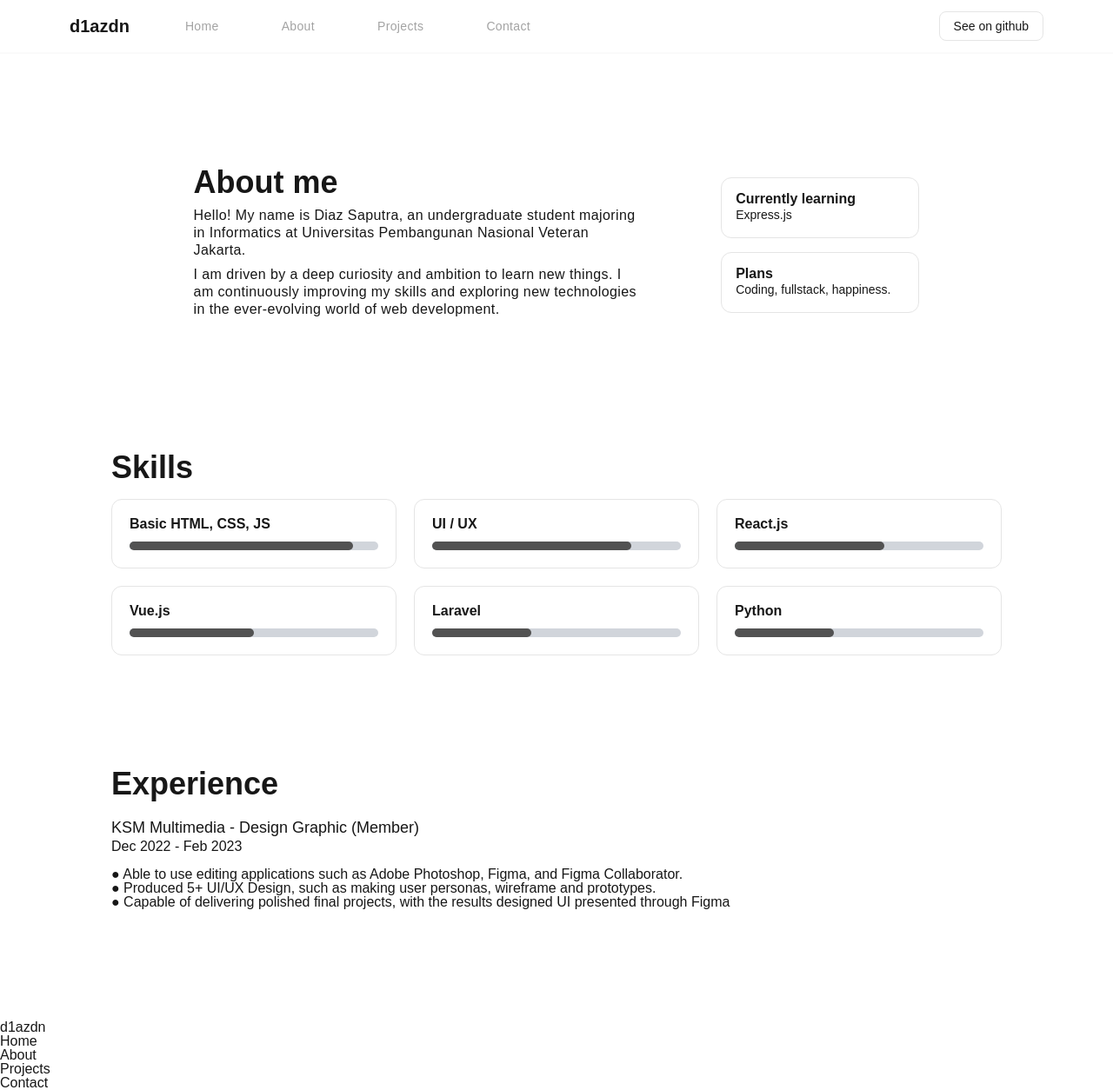
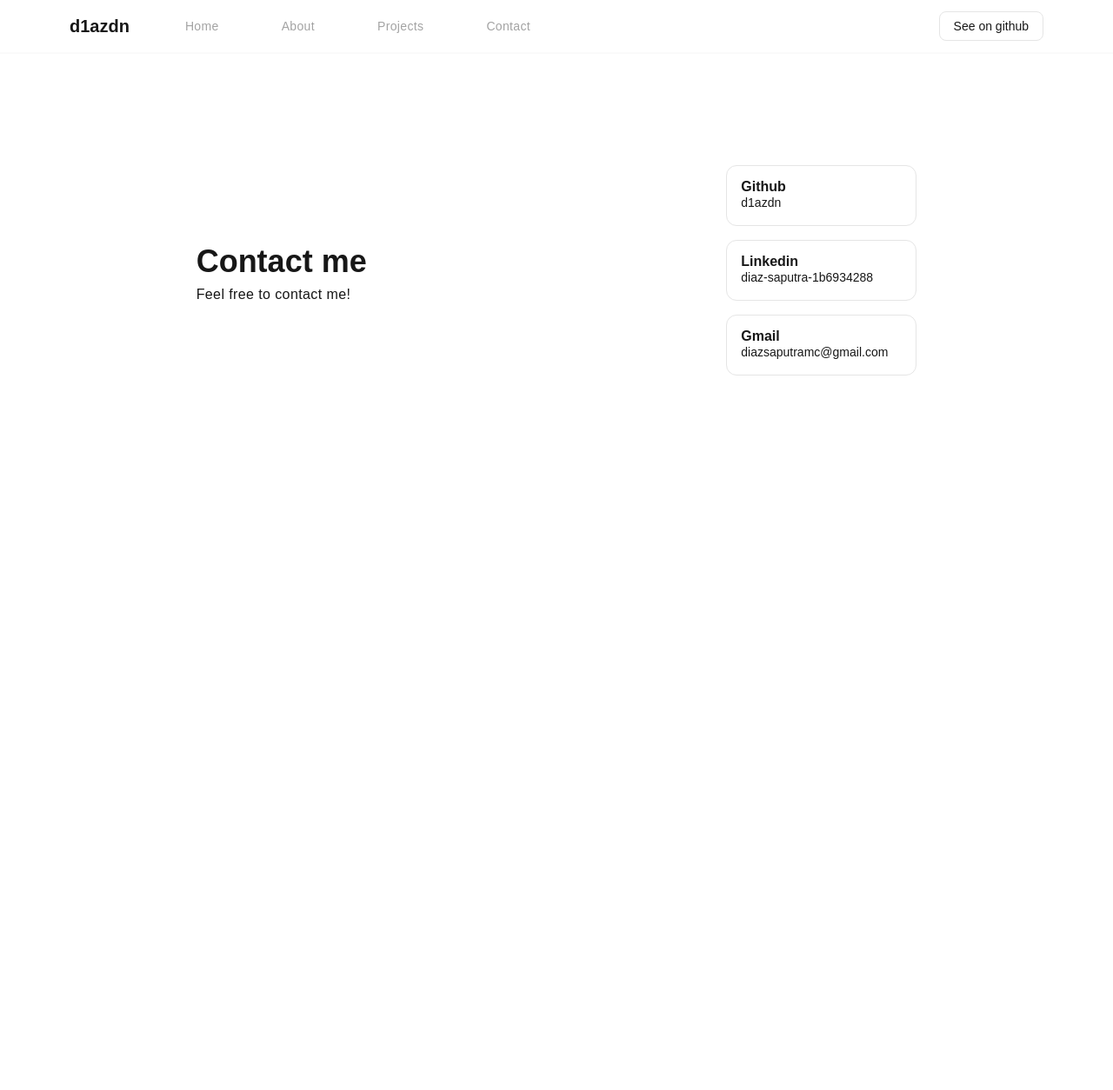
Before and after one commit to d1azdn/elporto, a React (Vite) app: page / in a window 1280 px wide. Shown: the whole page at 87% size. After the commit the page ends 800 px from the top, so only its background shows below. Built offline with nearby package versions, Linux system fonts and the light colour scheme.

Commit message:
Updated projects+contact pages.

```diff
--- a/src/App.jsx
+++ b/src/App.jsx
@@ -1,10 +1,10 @@
 import { useState } from 'react'
 import Navbar from './components/navbar'
-import Footer from './components/footer'
 
 import About from './pages/about'
 import Home from './pages/home'
 import Projects from './pages/projects'
+import Contact from './pages/contact'
 
 import reactLogo from './assets/react.svg'
 import viteLogo from '/vite.svg'
@@ -14,8 +14,7 @@ export default function App() {
   return (
     <>
     <Navbar/>
-      <About/>
-    <Footer/>
+      <Contact/>
     </>
   )
 }
--- a/src/components/footer.jsx
+++ /dev/null
@@ -1,23 +0,0 @@
-export default function Footer(){
-    return (
-        <>
-            <footer>
-                <h1>d1azdn</h1>
-                <ul>
-                    <li>
-                        <a href="">Home</a>
-                    </li>
-                    <li>
-                        <a href="">About</a>
-                    </li>
-                    <li>
-                        <a href="">Projects</a>
-                    </li>
-                    <li>
-                        <a href="">Contact</a>
-                    </li>
-                </ul>
-            </footer>
-        </>
-    )
-}
--- a/src/components/usefulComponent.jsx
+++ b/src/components/usefulComponent.jsx
@@ -1,7 +1,7 @@
 export function SmallButton(props){
     return(
         <>
-        <a href={props.href} className="text-inherit bg-white rounded-lg px-4 py-2 text-sm border-solid border-neutral-200 border hover:bg-neutral-200 duration-200 hover:cursor-pointer">{props.text}</a>
+        <a href={props.href} target={props.target} className="text-inherit bg-white rounded-lg px-4 py-2 text-sm border-solid border-neutral-200 border hover:bg-neutral-200 duration-200 hover:cursor-pointer">{props.text}</a>
         </>
     )
 }
@@ -9,10 +9,12 @@ export function SmallButton(props){
 export function SmallCard(props){
     return(
         <>
-        <div className="border border-solid border-neutral-200 py-4 pe-8 ps-4 rounded-xl hover:bg-neutral-100 duration-200 mb-4">
-            <h1 className="font-semibold">{props.title}</h1>
-            <p className="text-sm">{props.text}</p>
-        </div>
+        <a href={props.href} target="_blank">
+            <div className="border border-solid border-neutral-200 py-4 pe-8 ps-4 rounded-xl hover:bg-neutral-100 duration-200 mb-4">
+                <h1 className="font-semibold">{props.title}</h1>
+                <p className="text-sm">{props.text}</p>
+            </div>
+        </a>
         </>
     )
 }
@@ -29,3 +31,17 @@ export function ProgressCard(props){
         </>
     )
 }
+
+export function ProjectsCard(props){
+    return(
+        <>
+        <div className="border border-solid border-neutral-200 py-4 pe-8 ps-4 rounded-xl mb-4">
+            <h1 className="font-semibold">{props.title}</h1>
+            <p className="text-sm">{props.text}</p>
+            <div className="btn mt-4 items-end justify-end content-end">
+            <SmallButton href={"https://github.com/d1azdn/"+props.title} text="See on github" target="_blank"/>
+            </div>
+        </div>
+        </>
+    )
+}
--- a/src/index.css
+++ b/src/index.css
@@ -3,10 +3,10 @@
    License: none (public domain)
 */
 
+@import url('https://fonts.googleapis.com/css2?family=Lexend:wght@100..900&display=swap');
 @tailwind base;
 @tailwind components;
 @tailwind utilities;
-@import url('https://fonts.googleapis.com/css2?family=Lexend:wght@100..900&display=swap');
 
 html, body, div, span, applet, object, iframe,
 h1, h2, h3, h4, h5, h6, p, blockquote, pre,
--- a/src/pages/contact.jsx
+++ b/src/pages/contact.jsx
@@ -0,0 +1,19 @@
+import { SmallCard } from "../components/usefulComponent"
+
+export default function Contact(){
+    return(
+        <>
+        <section className="introduction flex justify-evenly m-32 items-center">
+            <div className="intro w-1/2 cursor-default">
+                <h1 className="text-4xl font-bold mb-2 hover:bg-neutral-100 duration-200">Contact me</h1>
+                <p className="mb-2 tracking-wide leading-5 hover:bg-neutral-100 duration-200">Feel free to contact me!</p>
+            </div>
+            <div className="more-intro items-center">
+                <SmallCard title="Github" href="https://github.com/d1azdn" text="d1azdn"/>
+                <SmallCard title="Linkedin" href="https://www.linkedin.com/in/diaz-saputra-1b6934288/" text="diaz-saputra-1b6934288"/>
+                <SmallCard title="Gmail" text="diazsaputramc@gmail.com"/>
+            </div>
+        </section>
+        </>
+    )
+}
--- a/src/pages/projects.jsx
+++ b/src/pages/projects.jsx
@@ -1,42 +1,19 @@
+import { SmallButton, SmallCard, ProgressCard, ProjectsCard } from "../components/usefulComponent"
+
 export default function Projects(){
     return(
         <>
-        <section class="top-img">
-            <img src="" alt=""/>
-            <h1>Projects</h1>
-        </section>
-        <section class="list-project">
-            <div class="container">
-                <div class="card">
-                    <div class="images">
-                        <img src="" alt=""/>
-                    </div>
-                    <div class="context">
-                        <h2>koharuu</h2>
-                        <p>Koharu is a website</p>
-                        <button>see on Github</button>
-                    </div>
-                </div>
-                <div class="card">
-                    <div class="images">
-                        <img src="" alt=""/>
-                    </div>
-                    <div class="context">
-                        <h2>koharuu</h2>
-                        <p>Koharu is a website</p>
-                        <button>see on Github</button>
-                    </div>
-                </div>
-                <div class="card">
-                    <div class="images">
-                        <img src="" alt=""/>
-                    </div>
-                    <div class="context">
-                        <h2>koharuu</h2>
-                        <p>Koharu is a website</p>
-                        <button>see on Github</button>
-                    </div>
-                </div>
+        <section className="projects justify-center m-32">
+            <div className="top-section mb-4 flex gap-5">
+                <h1 className="text-4xl font-bold">Projects</h1>
+                <a href="https://github.com/d1azdn?tab=repositories" target="_blank" className="card px-4 py-2 text-sm border border-neutral-200 hover:bg-neutral-200 border-solid rounded-xl">d1azdn's Repository</a>
+            </div>
+            <div className="card-list grid grid-cols-3 gap-5">
+                <ProjectsCard title="koharuu" text="Simple Anime Website - implementation RESTAPI using ReactJS"/>
+                <ProjectsCard title="flowerin" text="Simple vite, vue, and tailwindcss, learning #1"/>
+                <ProjectsCard title="rakittx" text="Simple Laravel website - univ"/>
+                <ProjectsCard title="sarungan" text="Simple Website using bootsrap."/>
+                <ProjectsCard title="ittX-imgtoText" text="Simple OCR Image to Text using EasyOCR."/>
             </div>
         </section>
         </>
```
Also changed, not shown: 1 other file (tests, documents, lock files or other folders).
